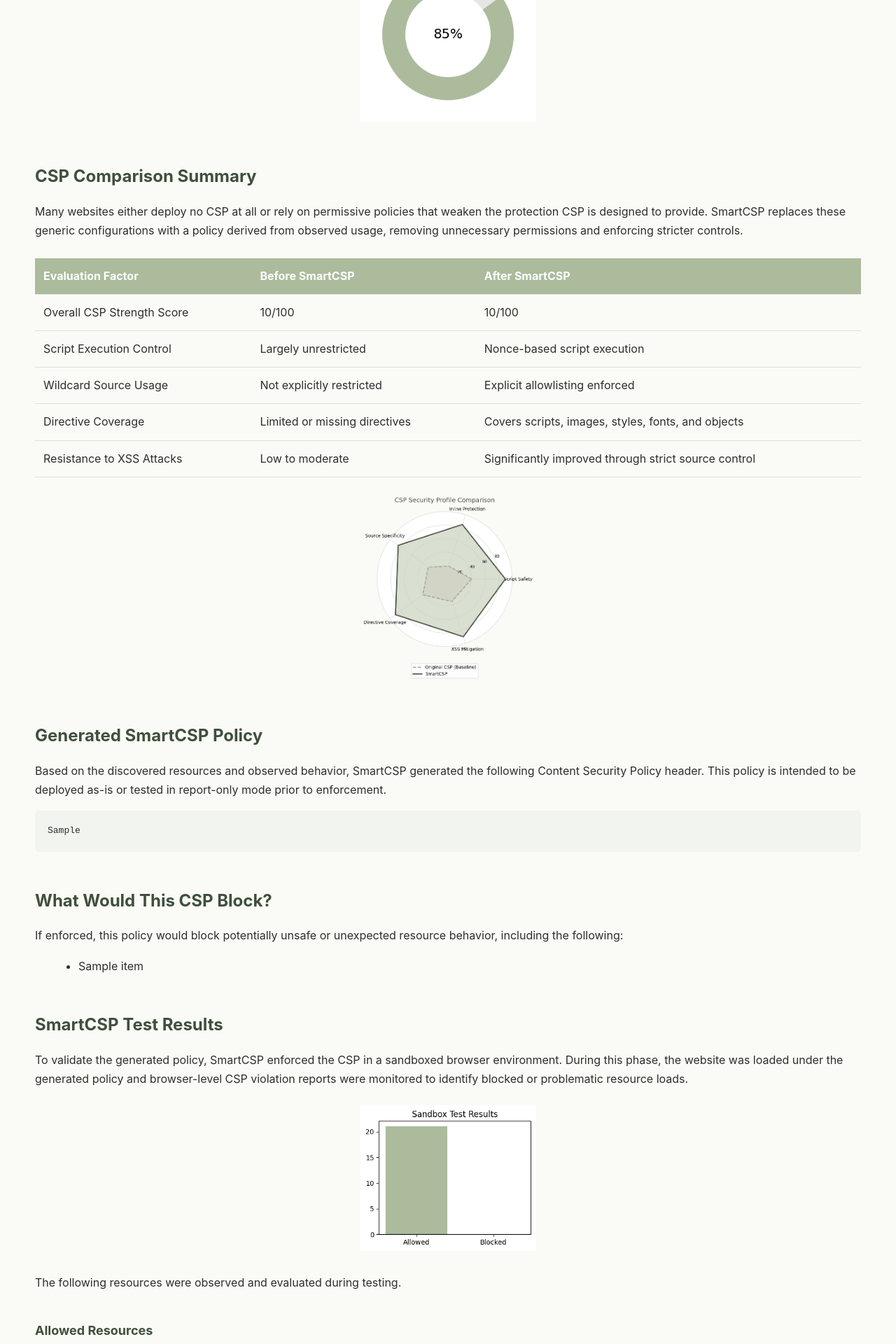
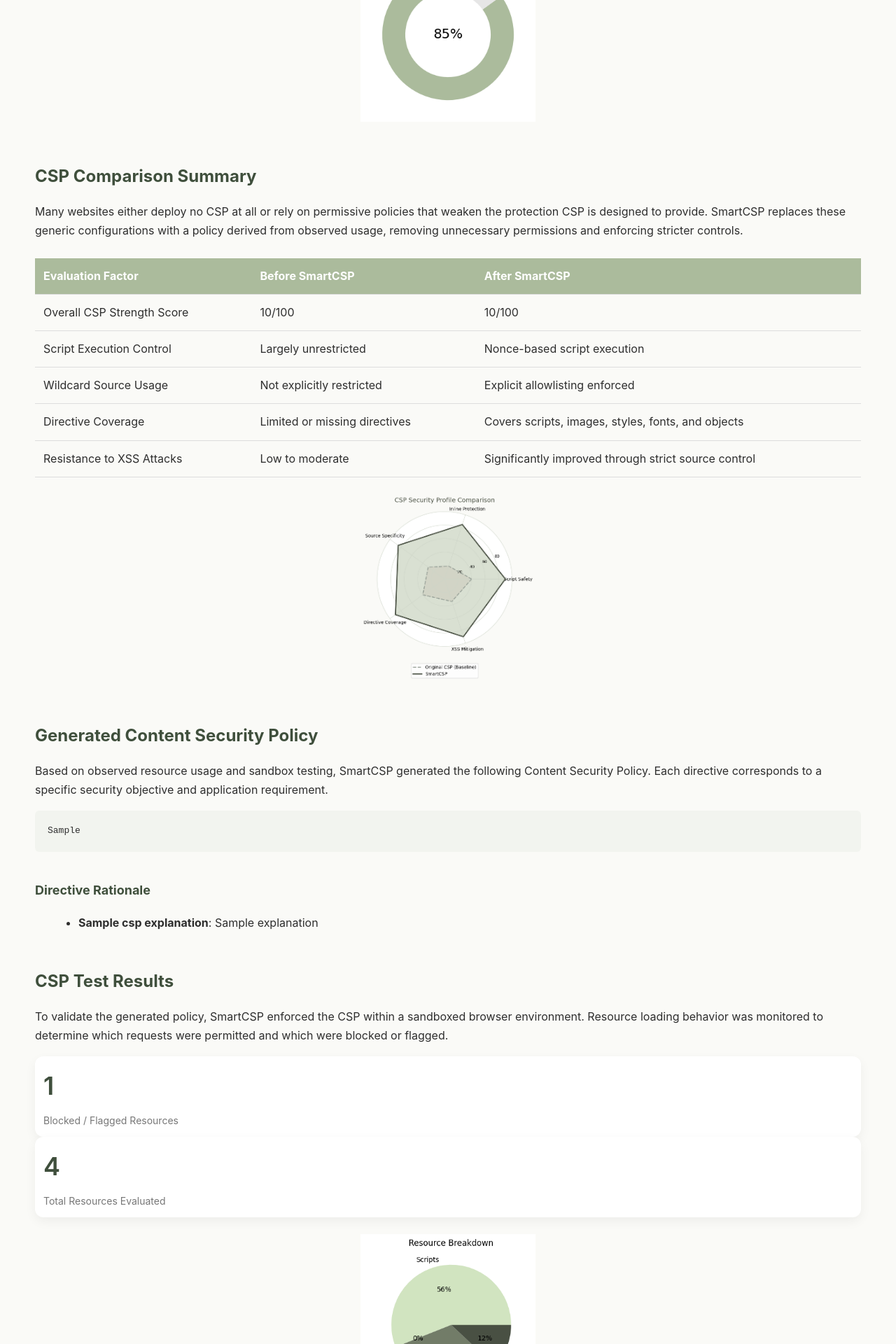
Before and after one commit to hibahtaj/smart-csp, a Flask app: template templates/report.html in a window 1280 px wide. Shown: the part 1000-2920 px from the top of the page at 70% size. Run offline with Flask 3, Linux system fonts and the light colour scheme; the template is opened without the code that fills it: most values are stand-ins (such as "Sample title", 1, 10 or a date in 2020).

Commit message:
Updated reporting module

```diff
--- a/app.py
+++ b/app.py
@@ -1,4 +1,4 @@
-from flask import Flask, render_template, request, send_file
+from flask import Flask, redirect, render_template, request, send_file, url_for
 from selenium import webdriver
 from selenium.webdriver.chrome.service import Service
 from selenium.webdriver.chrome.options import Options
@@ -10,7 +10,7 @@ from datetime import datetime
 import os
 from weasyprint import HTML
 
-from utils.scoring import compute_strength_score, compute_baseline_score, compute_readability_score, generate_block_summary
+from utils.scoring import compute_strength_score, compute_baseline_score, compute_readability_score, generate_advanced_resource_analysis, generate_block_summary, generate_csp_explanations
 from utils.charts import (
     generate_strength_donut,
     generate_strength_comparison,
@@ -77,9 +77,10 @@ def index():
             baseline_score = compute_baseline_score(None)
             readability_score = compute_readability_score(csp_rule)
             block_summary = generate_block_summary(csp_rule)
-
-            allowed_count = len(scripts) + len(images) + len(css_files) + len(fonts)
-            blocked_count = len(blocked_resources)
+            resource_analysis = generate_advanced_resource_analysis(
+    scripts, images, css_files, fonts, blocked_resources
+)
+            csp_explanations = generate_csp_explanations(csp_rule)
 
             BASE_DIR = os.path.abspath(os.getcwd())
             CHART_DIR = os.path.join(BASE_DIR, "static", "charts")
@@ -93,33 +94,45 @@ def index():
                 "css_files": css_files,
                 "fonts": fonts,
                 "csp_rule": csp_rule,
+                "resource_analysis": resource_analysis,
                 "blocked_resources": blocked_resources,
                 "strength_score": smart_score,
                 "baseline_score": baseline_score,
+                "csp_explanations": csp_explanations,
                 "readability_score": readability_score,
                 "block_summary": block_summary,
                 "scan_date": datetime.now().strftime("%Y-%m-%d %H:%M")
             })
+            print("LATEST_SCAN KEYS:", LATEST_SCAN.keys())
 
-            # ---- RENDER RESULTS PAGE ----
-            return render_template(
-                "results.html",
-                url=url,
-                csp_rule=csp_rule,
-                strength_score=smart_score,
-                readability_score=readability_score,
-                block_summary=block_summary
-            )
+
+            return redirect(url_for("results"))
 
         except Exception as e:
             return f"Error fetching website: {e}"
 
     return render_template('index.html')
 
+@app.route("/results")
+def results():
+    if not LATEST_SCAN:
+        return redirect(url_for("index"))
+
+    return render_template(
+        "results.html",
+        url=LATEST_SCAN["url"],
+        csp_rule=LATEST_SCAN["csp_rule"],
+        strength_score=LATEST_SCAN["strength_score"],
+        readability_score=LATEST_SCAN["readability_score"],
+        block_summary=LATEST_SCAN["block_summary"],
+        csp_explanations=LATEST_SCAN["csp_explanations"],
+        resource_analysis=LATEST_SCAN["resource_analysis"]
+    )
+
 @app.route("/report/preview")
 def report_preview():
     if not LATEST_SCAN:
-        return "No scan data available", 400
+        return redirect(url_for("index"))
 
     BASE_DIR = os.path.abspath(os.getcwd())
     CHART_DIR = os.path.join(BASE_DIR, "static", "charts")
@@ -143,13 +156,29 @@ def report_preview():
     )
     generate_security_radar(LATEST_SCAN["csp_rule"], CHART_DIR)
 
+
     html_content = render_template(
         "report.html",
         base_path=BASE_DIR,
-        **LATEST_SCAN
+
+        url=LATEST_SCAN["url"],
+        scan_date=LATEST_SCAN["scan_date"],
+        csp_rule=LATEST_SCAN["csp_rule"],
+
+        scripts=LATEST_SCAN["scripts"],
+        images=LATEST_SCAN["images"],
+        css_files=LATEST_SCAN["css_files"],
+        fonts=LATEST_SCAN["fonts"],
+        blocked_resources=LATEST_SCAN["blocked_resources"],
+
+        strength_score=LATEST_SCAN["strength_score"],
+        baseline_score=LATEST_SCAN["baseline_score"],
+        readability_score=LATEST_SCAN["readability_score"],
+
+        csp_explanations=LATEST_SCAN["csp_explanations"],
+        resource_analysis=LATEST_SCAN["resource_analysis"]
     )
 
-    from weasyprint import HTML
     HTML(string=html_content, base_url=BASE_DIR).write_pdf(PDF_PATH)
 
     return send_file(PDF_PATH, mimetype="application/pdf")
@@ -157,7 +186,7 @@ def report_preview():
 @app.route("/report/download")
 def report_download():
     if not LATEST_SCAN:
-        return "No scan data available", 400
+        return redirect(url_for("index"))
 
     BASE_DIR = os.path.abspath(os.getcwd())
     CHART_DIR = os.path.join(BASE_DIR, "static", "charts")
@@ -190,7 +219,23 @@ def report_download():
     html_content = render_template(
         "report.html",
         base_path=BASE_DIR,
-        **LATEST_SCAN
+
+        url=LATEST_SCAN["url"],
+        scan_date=LATEST_SCAN["scan_date"],
+        csp_rule=LATEST_SCAN["csp_rule"],
+
+        scripts=LATEST_SCAN["scripts"],
+        images=LATEST_SCAN["images"],
+        css_files=LATEST_SCAN["css_files"],
+        fonts=LATEST_SCAN["fonts"],
+        blocked_resources=LATEST_SCAN["blocked_resources"],
+
+        strength_score=LATEST_SCAN["strength_score"],
+        baseline_score=LATEST_SCAN["baseline_score"],
+        readability_score=LATEST_SCAN["readability_score"],
+
+        csp_explanations=LATEST_SCAN["csp_explanations"],
+        resource_analysis=LATEST_SCAN["resource_analysis"]
     )
 
     HTML(string=html_content, base_url=BASE_DIR).write_pdf(PDF_PATH)
--- a/templates/report.html
+++ b/templates/report.html
@@ -103,6 +103,32 @@
             width: 50%;
             text-align: center;
             vertical-align: top;
+        }
+
+        .metrics {
+            display: flex;
+            gap: 40px;
+            margin-top: 20px;
+        }
+
+        .metric-card {
+            background: #ffffff;
+            border-radius: 12px;
+            padding: 12px;
+            flex: 1;
+            box-shadow: 0 6px 16px rgba(0,0,0,0.05);
+        }
+
+        .metric-value {
+            font-size: 36px;
+            font-weight: 600;
+            color: #3f4f3c;
+        }
+
+        .metric-label {
+            font-size: 14px;
+            color: #777;
+            margin-top: 6px;
         }
     </style>
 </head>
@@ -254,78 +280,73 @@
 
 <!-- GENERATED CSP -->
 <div class="section">
-    <h2>Generated SmartCSP Policy</h2>
+    <h2>Generated Content Security Policy</h2>
 
     <p>
-        Based on the discovered resources and observed behavior, SmartCSP
-        generated the following Content Security Policy header. This policy
-        is intended to be deployed as-is or tested in report-only mode prior
-        to enforcement.
+    Based on observed resource usage and sandbox testing, SmartCSP generated the
+    following Content Security Policy. Each directive corresponds to a specific
+    security objective and application requirement.
     </p>
 
     <div class="code-block">{{ csp_rule }}</div>
 
-    <div class="section">
-        <h2>What Would This CSP Block?</h2>
+    <h3>Directive Rationale</h3>
+    <ul>
+    {% for name, explanation in csp_explanations %}
+        <li><strong>{{ name }}</strong>: {{ explanation }}</li>
+    {% endfor %}
+    </ul>
+</div>
 
-        <p>
-            If enforced, this policy would block potentially unsafe or unexpected
-            resource behavior, including the following:
-        </p>
-
-        <ul>
-            {% for item in block_summary %}
-                <li>{{ item }}</li>
-            {% endfor %}
-        </ul>
-    </div>
-
-</div>
+<div class="page-break"></div>
 
 
 <!-- SMARTCSP TEST RESULTS -->
 <div class="section">
-    <h2>SmartCSP Test Results</h2>
+    <h2>CSP Test Results</h2>
 
     <p>
-        To validate the generated policy, SmartCSP enforced the CSP in a sandboxed
-        browser environment. During this phase, the website was loaded under the
-        generated policy and browser-level CSP violation reports were monitored
-        to identify blocked or problematic resource loads.
+    To validate the generated policy, SmartCSP enforced the CSP within a sandboxed
+    browser environment. Resource loading behavior was monitored to determine which
+    requests were permitted and which were blocked or flagged.
     </p>
 
-    <div class="chart">
-        <img src="static/charts/test_results_bar.png">
+    <div class="metric-row">
+        <div class="metric-card">
+            <div class="metric-value">{{ blocked_resources|length }}</div>
+            <div class="metric-label">Blocked / Flagged Resources</div>
+        </div>
+        <div class="metric-card">
+            <div class="metric-value">
+                {{ scripts|length + images|length + css_files|length + fonts|length }}
+            </div>
+            <div class="metric-label">Total Resources Evaluated</div>
+        </div>
     </div>
 
-    <p>
-        The following resources were observed and evaluated during testing.
-    </p>
+    <div class="chart">
+        <img src="{{ base_path }}/static/charts/resource_breakdown_pie.png">
+    </div>
 
-    <h3>Allowed Resources</h3>
+    <h2>Resource Enforcement & Risk Analysis</h2>
 
-    <h4>Scripts</h4>
-    <ul>{% for s in scripts %}<li>{{ s }}</li>{% endfor %}</ul>
+    {% if resource_analysis is defined %}
+        {% for directive, data in resource_analysis.items() %}
+            <h3>{{ directive }}</h3>
+            <p>{{ data.analysis }}</p>
 
-    <h4>Images</h4>
-    <ul>{% for i in images %}<li>{{ i }}</li>{% endfor %}</ul>
-
-    <h4>Stylesheets</h4>
-    <ul>{% for c in css_files %}<li>{{ c }}</li>{% endfor %}</ul>
-
-    <h4>Fonts</h4>
-    <ul>{% for f in fonts %}<li>{{ f }}</li>{% endfor %}</ul>
-
-    <h3>Blocked / Problematic Resources</h3>
-    {% if blocked_resources %}
-        <ul>{% for r in blocked_resources %}<li>{{ r }}</li>{% endfor %}</ul>
+            {% if data.resources %}
+                <ul>
+                {% for res in data.resources %}
+                    <li class="muted">{{ res }}</li>
+                {% endfor %}
+                </ul>
+            {% endif %}
+        {% endfor %}
     {% else %}
-        <p>No blocked resources were detected during testing.</p>
+        <p class="muted">Resource analysis data is unavailable.</p>
     {% endif %}
 
-    <div class="chart">
-        <img src="static/charts/resource_breakdown_pie.png">
-    </div>
 </div>
 
 <div class="page-break"></div>
@@ -360,7 +381,7 @@ def index():
     response = make_response(render_template("index.html"))
 
     response.headers["Content-Security-Policy"] = (
-        "PASTE GENERATED CSP HERE"
+        "{{ csp_rule }}"
     )
 
     return response
@@ -371,7 +392,7 @@ def index():
 app.use((req, res, next) => {
     res.setHeader(
         "Content-Security-Policy",
-        "PASTE GENERATED CSP HERE"
+        {{ csp_rule }}
     );
     next();
 });
@@ -386,7 +407,7 @@ app.use((req, res, next) => {
 
     <h5>Nginx</h5>
     <div class="code-block">
-add_header Content-Security-Policy "&lt;PASTE GENERATED CSP HERE&gt;";
+add_header Content-Security-Policy "{{ csp_rule }}";
     </div>
     <p>
         After updating the configuration, the Nginx service must be restarted for the changes to take effect.
@@ -394,7 +415,7 @@ add_header Content-Security-Policy "&lt;PASTE GENERATED CSP HERE&gt;";
 
     <h5>Apache</h5>
     <div class="code-block">
-Header set Content-Security-Policy "&lt; PASTE GENERATED CSP HERE &gt;"
+Header set Content-Security-Policy "{{ csp_rule }}"
     </div>
     <p>
         After updating the configuration, the Apache service must be restarted to apply the CSP header.
--- a/templates/results.html
+++ b/templates/results.html
@@ -46,7 +46,6 @@
             margin-top: 40px;
         }
 
-        /* ---------- CODE BLOCK + COPY ---------- */
         .code-container {
             position: relative;
             margin-top: 16px;
```
Also changed, not shown: utils/scoring.py (+106 -0 lines), logo.png, static/charts/resource_breakdown_pie.png, static/charts/test_results_bar.png, 1 other file.
